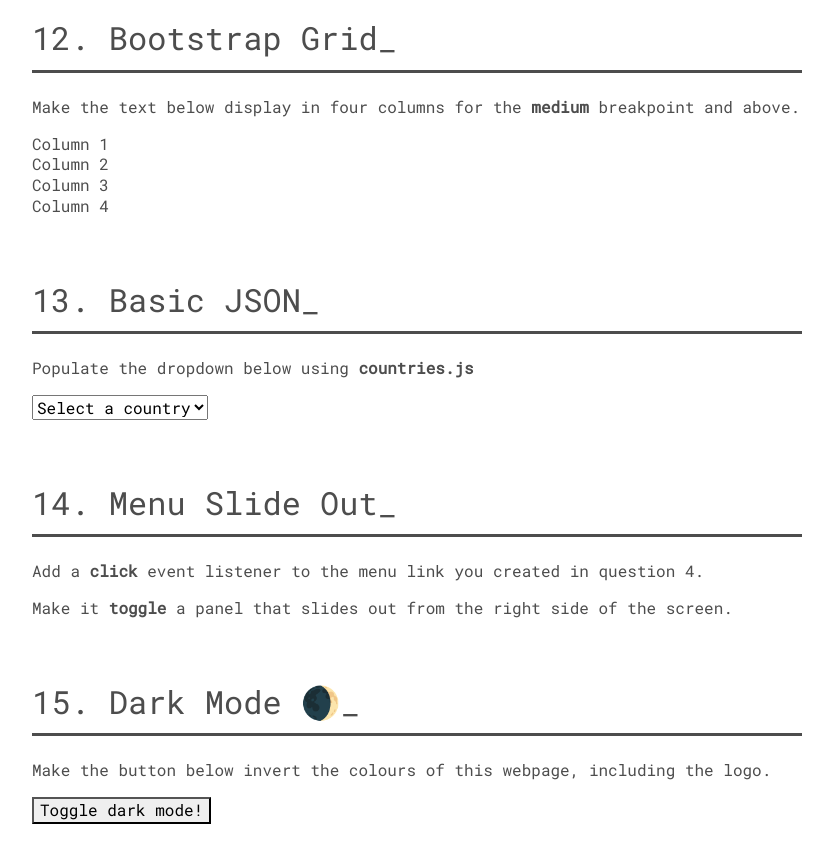
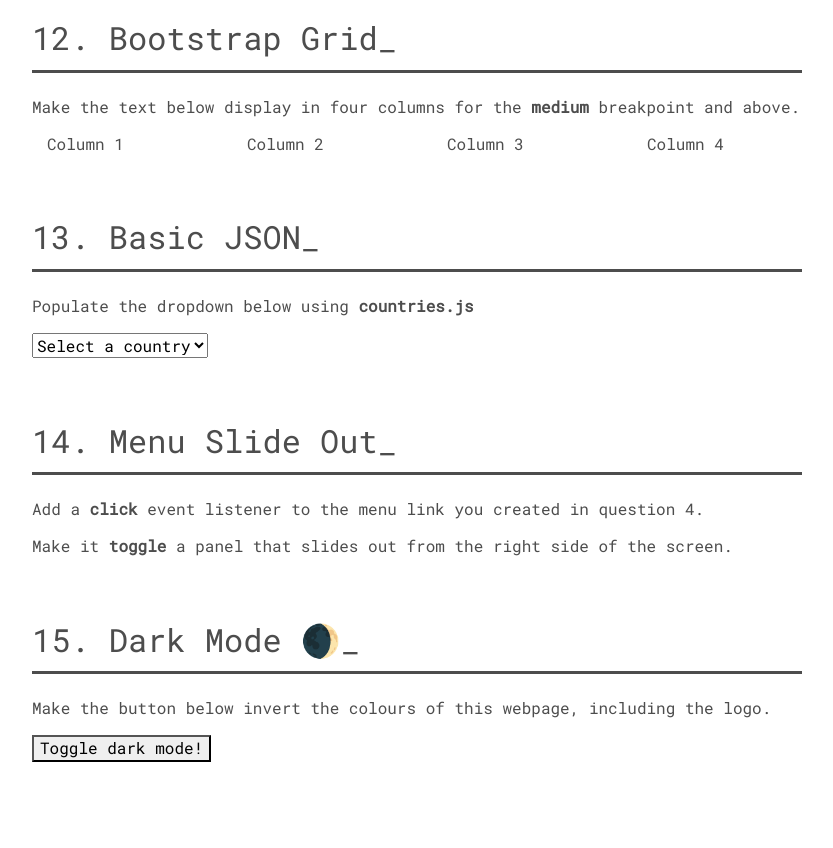
Before and after one commit to jasonvictorio/qed, a website built with Parcel: page index.html in a window 1280 px wide. Shown: the part 3840-4688 px from the top of the page, without its empty margins (223-1056 px from the left). After the commit the page ends 4626 px from the top, so only its background shows below. Built offline with nearby package versions, Linux system fonts and the light colour scheme.

Commit message:
add bootstrap grid

```diff
--- a/index.html
+++ b/index.html
@@ -174,10 +174,14 @@
       <h2>12. Bootstrap grid</h2>
       <p>Make the text below display in four columns for the <b>medium</b> breakpoint and above.</p>
 
-      <div>Column 1</div>
-      <div>Column 2</div>
-      <div>Column 3</div>
-      <div>Column 4</div>
+      <div class="container">
+        <div class="row">
+          <div class="col-md">Column 1</div>
+          <div class="col-md">Column 2</div>
+          <div class="col-md">Column 3</div>
+          <div class="col-md">Column 4</div>
+        </div>
+      </div>
 
       <h2>13. Basic JSON</h2>
       <p>Populate the dropdown below using <b>countries.js</b></p>
```
